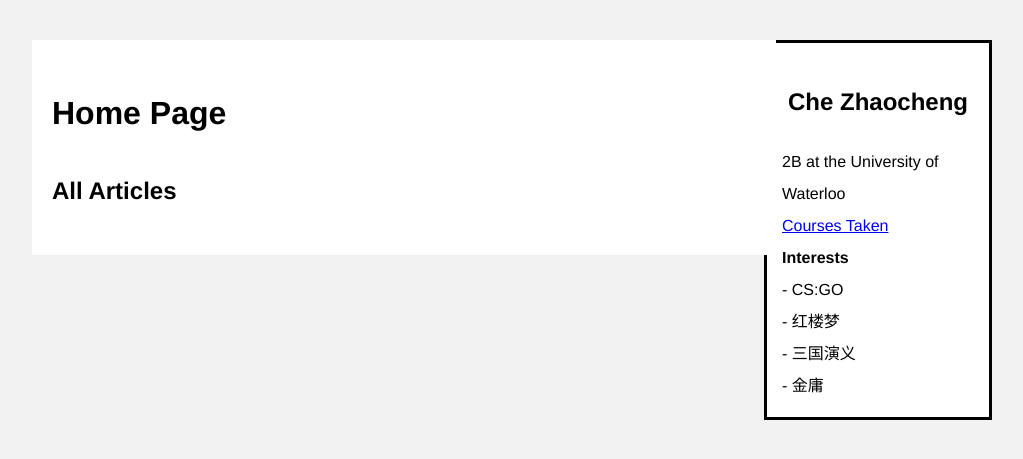
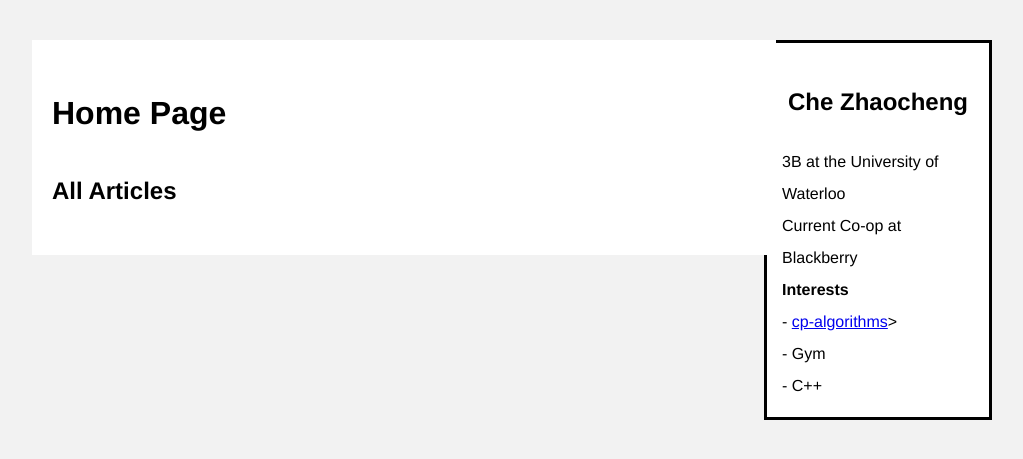
Before and after one commit to Darwin-Che/uw-blog, a Flask app: page / in a window 1280 px wide. Shown: the top 459 px of the page, without its empty margins (96-1119 px from the left). Run offline with Flask 2, Linux system fonts and the light colour scheme; parts of the project's set-up code (start-up, migrations or seed data) failed here and were passed over.

Commit message:
navigation panel modified

```diff
--- a/templates/navigation.html
+++ b/templates/navigation.html
@@ -3,19 +3,17 @@
         Che Zhaocheng
     </h2>
     <p1>
-        2B at the University of Waterloo
+        3B at the University of Waterloo
         <br>
-        <a href='/uw-courses/'>Courses Taken</a>
+        Current Co-op at Blackberry
     </p1>
     <div>
         <p1><b>Interests</b></p1>
         <br>
-        <p1>- CS:GO</p1>
+        <p1>- <a href='https://cp-algorithms.com'>cp-algorithms</a>></p1>
         <br>
-        <p1>- 红楼梦</p1>
+        <p1>- Gym</p1>
         <br>
-        <p1>- 三国演义</p1>
-        <br>
-        <p1>- 金庸</p1>
+        <p1>- C++</p1>
     </div>
 </div>
```
